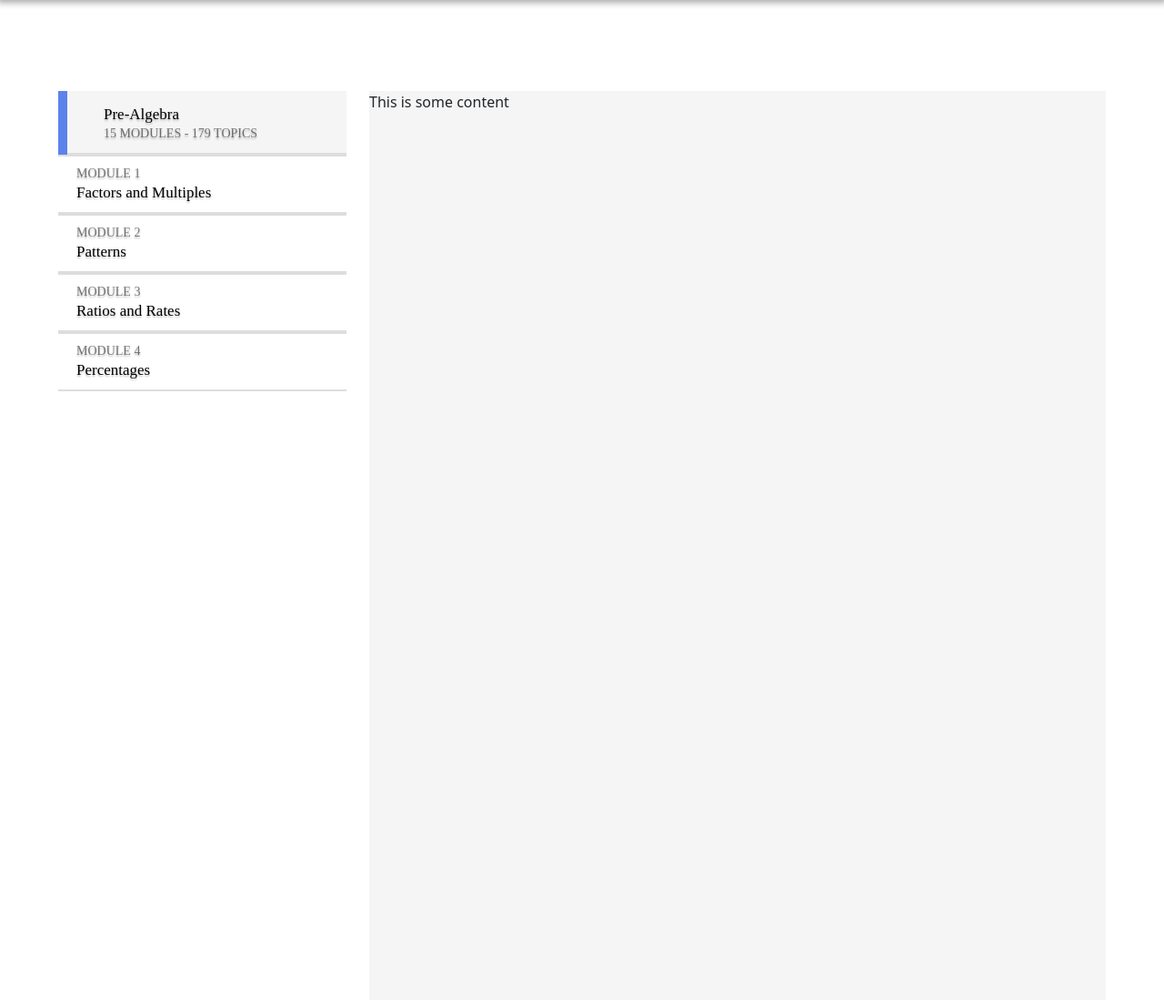
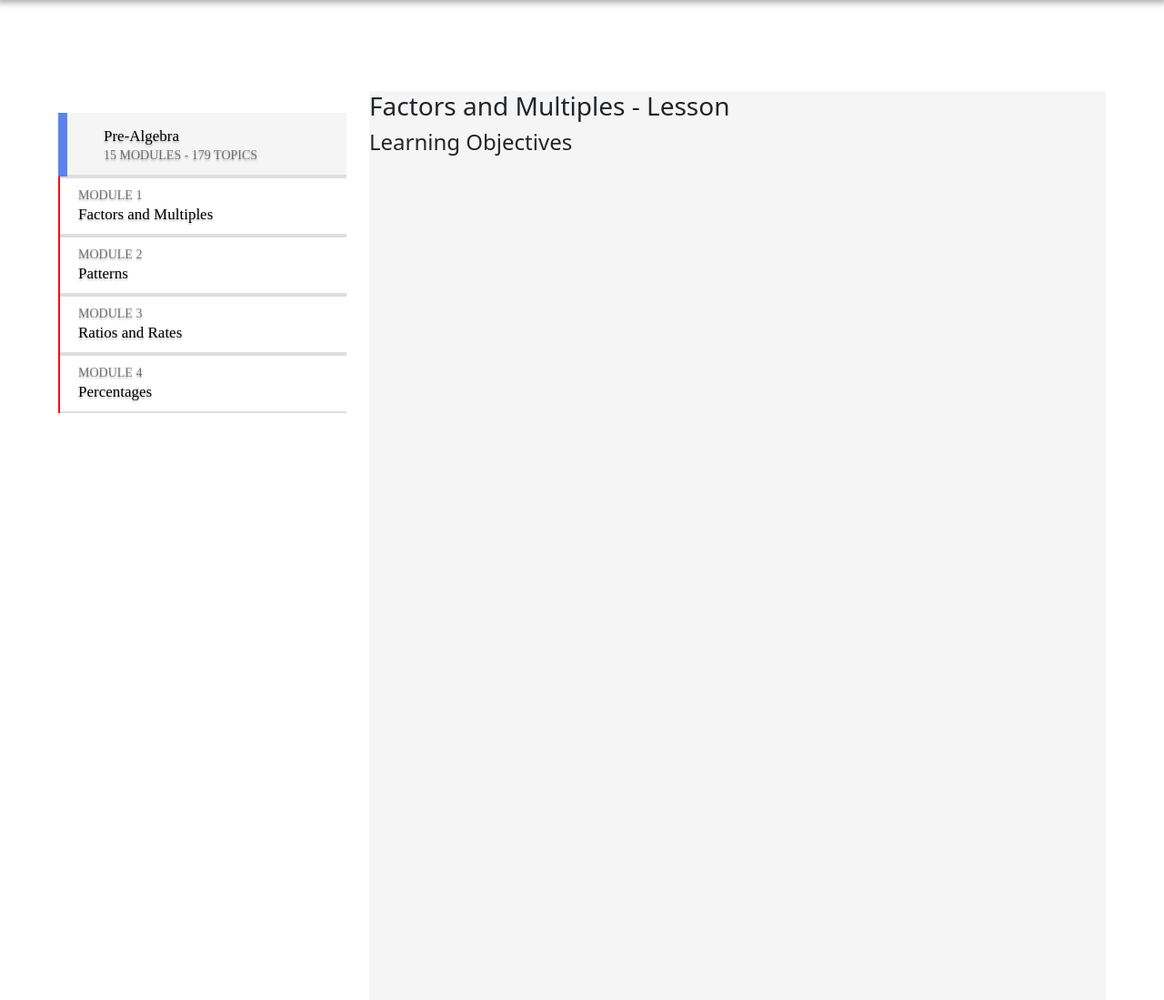
Before and after one commit to DSC-McMaster-U/Gamified-Learning-Platform, a Flask app: page /lesson in a window 1280 px wide. Shown: the part 60-1159 px from the top of the page at 91% size. Run offline with Flask 3, Linux system fonts and the light colour scheme; a user stored in the database is signed in; some web fonts are replaced.

Commit message:
Added lesson tab panel functionality + touched up panel appearance

```diff
--- a/app/src/static/css/lesson.css
+++ b/app/src/static/css/lesson.css
@@ -39,6 +39,7 @@
     --tab-module-clr: #5b83eb;
     --tab-unit-clr: #ff0615;
     --tab-topic-clr: #14792a;
+    --tab-activity-clr: #fbbc04;
 
     --tab-title-clr: #000000;
     --tab-subtitle-clr: rgba(0, 0, 0, 0.50);
@@ -106,6 +107,10 @@
  * General
  * ========
 **/
+
+:target {
+    scroll-margin-top: 100px;
+}
 
 main {
     display: flex;
@@ -276,6 +281,10 @@ ul.tabs-unit-menu {
     transition: var(--tab-bg-transition), var(--tab-clr-transition);
 }
 
+.tabs-activity button {
+    min-height: 55px;
+}
+
 .tabs-unit button + ul {
     height: auto;
     max-height: 0;
@@ -283,12 +292,16 @@ ul.tabs-unit-menu {
     overflow: hidden;
 }
 
-.tabs-unit > button {
-    border-left: 0px var(--tab-unit-clr) solid;
+.tabs-dropdown > button {
+    border-left: 2px var(--tab-unit-clr) solid;
 }
 
 .tabs-topic > button {
-    border-left: 0px var(--tab-topic-clr) solid;
+    border-left: 2px var(--tab-topic-clr) solid;
+}
+
+.tabs-activity button {
+    border-left: 2px var(--tab-activity-clr) solid;
 }
 
 .tabs-unit button:hover {
@@ -320,3 +333,38 @@ ul.tabs-unit-menu {
  * Nav Panels
  * ========
 **/
+
+.panel {
+    display: none;
+    -webkit-animation: fadeEffect 1.5s;
+    animation: fadeEffect 1.5s;
+}
+
+.show-panel {
+    display: block;
+}
+
+/* Fade in tabs */
+@-webkit-keyframes fadeEffect {
+    from {
+        opacity: 0;
+    }
+    50% {
+        opacity: 0;
+    }
+    to {
+        opacity: 1;
+    }
+}
+
+@keyframes fadeEffect {
+    from {
+        opacity: 0;
+    }
+    50% {
+        opacity: 0;
+    }
+    to {
+        opacity: 1;
+    }
+}
--- a/app/src/templates/lesson.html
+++ b/app/src/templates/lesson.html
@@ -10,6 +10,10 @@
 {% block content %}
     <main>
         <div id="lesson-tabs" class="tabs-container">
+            <div class="hide-tab">
+                <span></span>
+                <img src="" alt="">
+            </div>
             <ul class="tabs-unit-menu">
                 <div class="tabs-module">
                     <button class="tabs-module-btn">
@@ -17,6 +21,7 @@
                         <div class="tab-subtitle">15 MODULES - 179 TOPICS</div>
                     </button>
                 </div>
+
                 <li class="tabs-unit tabs-dropdown">
                     <button class="tabs-unit-btn">
                         <div class="tab-subtitle">MODULE 1</div>
@@ -31,15 +36,15 @@
                             </button>
 
                             <ul class="tabs-activity-menu">
-                                <li class="tabs-activity">
-                                    <a href="">
+                                <li class="tabs-activity tab-lesson">
+                                    <a href="#panel-1">
                                         <button class="tabs-activity-btn">
                                             <div class="tab-title">Lesson</div>
                                         </button>
                                     </a>
                                 </li>
 
-                                <li class="tabs-activity">
+                                <li class="tabs-activity tab-quiz">
                                     <a href="">
                                         <button class="tabs-activity-btn">
                                             <div class="tab-title">Quiz</div>
@@ -56,8 +61,8 @@
                             </button>
 
                             <ul class="tabs-activity-menu">
-                                <li class="tabs-activity">
-                                    <a href="">
+                                <li class="tabs-activity tab-lesson">
+                                    <a href="#panel-2">
                                         <button class="tabs-activity-btn">
                                             <div class="tab-title">Lesson</div>
                                         </button>
@@ -81,15 +86,15 @@
                             </button>
 
                             <ul class="tabs-activity-menu">
-                                <li class="tabs-activity">
-                                    <a href="#">
+                                <li class="tabs-activity tab-lesson">
+                                    <a href="#panel-3">
                                         <button class="tabs-activity-btn">
                                             <div class="tab-title">Lesson</div>
                                         </button>
                                     </a>
                                 </li>
 
-                                <li class="tabs-activity">
+                                <li class="tabs-activity tab-quiz">
                                     <a href="">
                                         <button class="tabs-activity-btn">
                                             <div class="tab-title">Quiz</div>
@@ -126,8 +131,24 @@
             </ul>
         </div>
 
+        <!-- Possible idea: make this document a jinja template, then load whatever quiz/lesson here from another template? -->
         <div id="lesson-panels" class="lesson-container">
-            This is some content
+            <div class="panel show-panel" id="panel-1" panel-type="video">
+                <div class="lesson-heading">
+                    <h3>Factors and Multiples - Lesson</h3>
+                </div>
+                <div class="lesson-obj">
+                    <h4>Learning Objectives</h4>
+                </div>
+            </div>
+
+            <div class="panel" id="panel-2" panel-type="text">
+                This is the second panel.
+            </div>
+
+            <div class="panel" id="panel-3">
+                This is the third panel.
+            </div>
         </div>
     </main>
 {% endblock %}
@@ -136,18 +157,19 @@
     <!-- Insert local scripts here, if necessary -->
     <script>
         const tabDropdown = document.querySelectorAll(".tabs-dropdown > button");
-        const tabPanel = document.querySelectorAll(".tabs-activity button");
+        const tabLessons = document.querySelectorAll(".tabs-activity.tab-lesson a");
+        const tabQuizzes = document.querySelectorAll(".tab-activity.tab-quiz a");
+        const panelContainer = document.querySelector("#lesson-panels");
 
-        tabDropdown.forEach((tab) => {
-            tab.addEventListener("click", (event) => {
-                let subMenu = tab.nextElementSibling;
+        function toggleDropdown(event) {
+            let subMenu = this.nextElementSibling;
             let subMenuItems = subMenu.querySelectorAll(":scope>li");
-                let parentMenu = tab.closest("ul");
+            let parentMenu = this.closest("ul");
             let numSubMenuHeight = 0;
 
-                tab.classList.toggle("menu-open");
+            this.classList.toggle("menu-open");
 
-                if (tab.classList.contains("menu-open")) {
+            if (this.classList.contains("menu-open")) {
                 subMenuItems.forEach((item) => {
                     numSubMenuHeight += item.offsetHeight;
                 })
@@ -163,7 +185,44 @@
             } else {
                 subMenu.style.maxHeight = "0px";
             }
+        }
+
+        function togglePanel(event) {
+            let panelBtn = this.querySelector("button");
+
+            let panelRef = this.hash;
+            let panel = panelContainer.querySelector(":scope > " + panelRef);
+            let otherPanels = panelContainer.querySelectorAll(`:scope > :not([id="${panelRef.substr(1)}"])`);
+
+            console.log(panel);
+            console.log(otherPanels);
+
+            if (panel != null) {
+                otherPanels.forEach((otherPanel) => {
+                    otherPanel.classList.remove("show-panel");
                 });
+
+                tabLessons.forEach((otherTab) => {
+                    otherTab.querySelector("button").classList.remove("menu-open");
+                })
+
+                panel.classList.add("show-panel");
+                panelBtn.classList.add("menu-open");
+            }
+        }
+
+        function main() {
+            document.querySelector
+
+            tabDropdown.forEach((tab) => {
+                tab.addEventListener("click", toggleDropdown);
             });
+
+            tabLessons.forEach((tab) => {
+                tab.addEventListener("click", togglePanel);
+            });
+        }
+
+        main();
     </script>
 {% endblock %}
```
Also changed, not shown: instance/site.db. Lines whose indentation alone changed are shown as unchanged.
